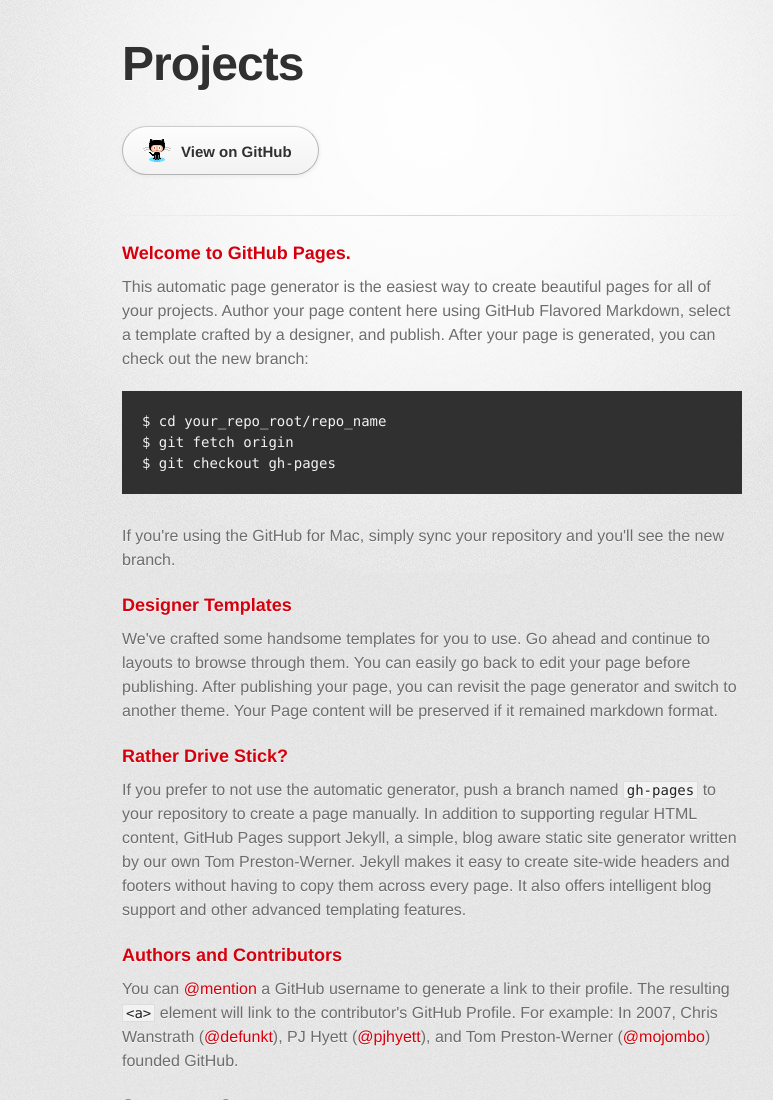
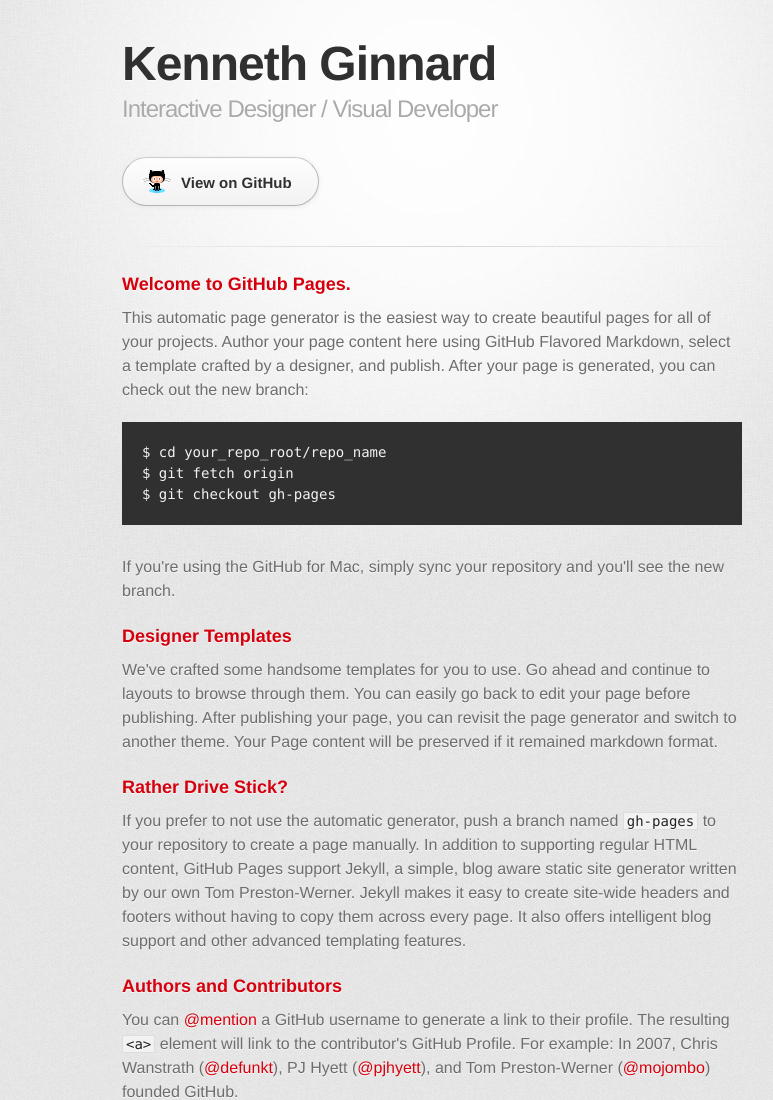
Before and after one commit to KenJay/kenjay.github.io, a plain HTML site: page index.html in a window 1280 px wide. Shown: the top 1100 px of the page, without its empty margins (208-981 px from the left). Drawn offline with Linux system fonts and the light colour scheme; a web font is replaced by a local one.

Commit message:
Update index.html

```diff
--- a/index.html
+++ b/index.html
@@ -18,8 +18,8 @@
       <div class="inner">
 
         <header>
-          <h1>Projects</h1>
-          <h2></h2>
+          <h1>Kenneth Ginnard</h1>
+          <h2>Interactive Designer / Visual Developer</h2>
         </header>
 
         <section id="downloads" class="clearfix">
```
